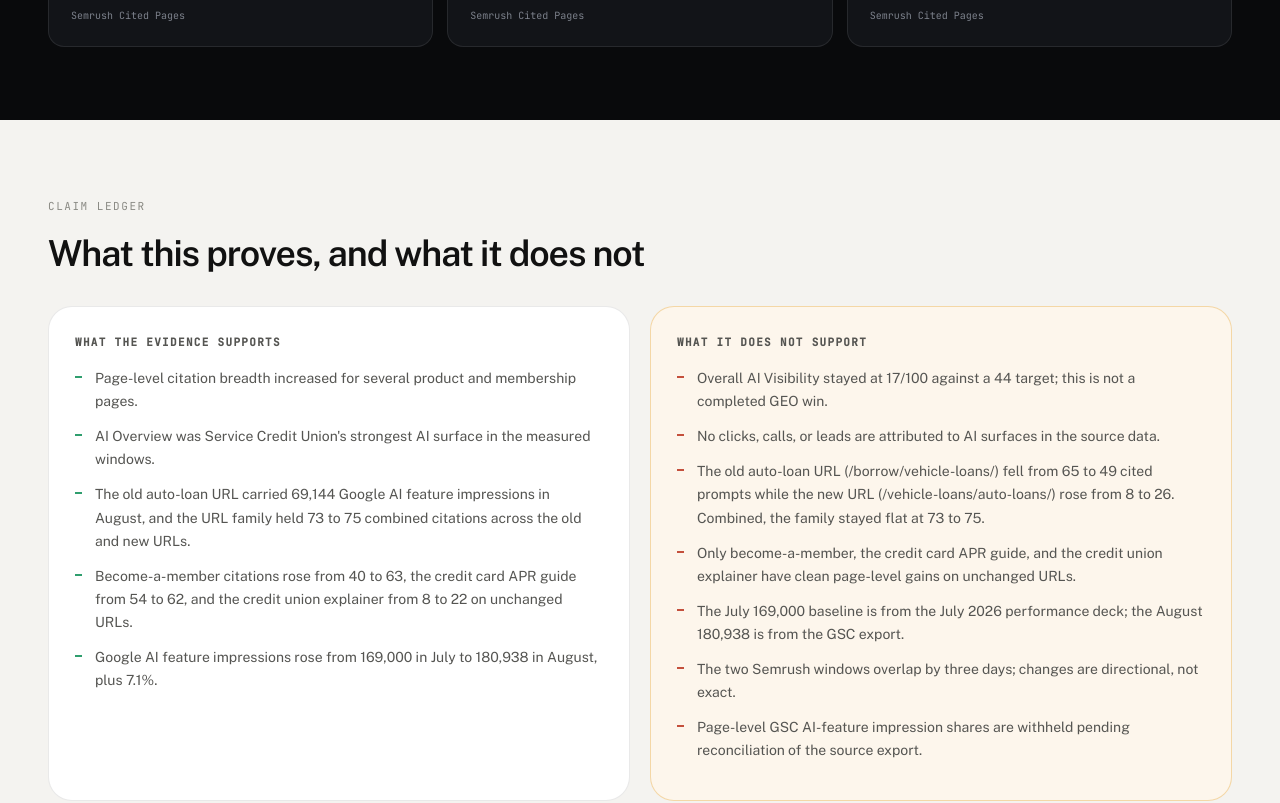
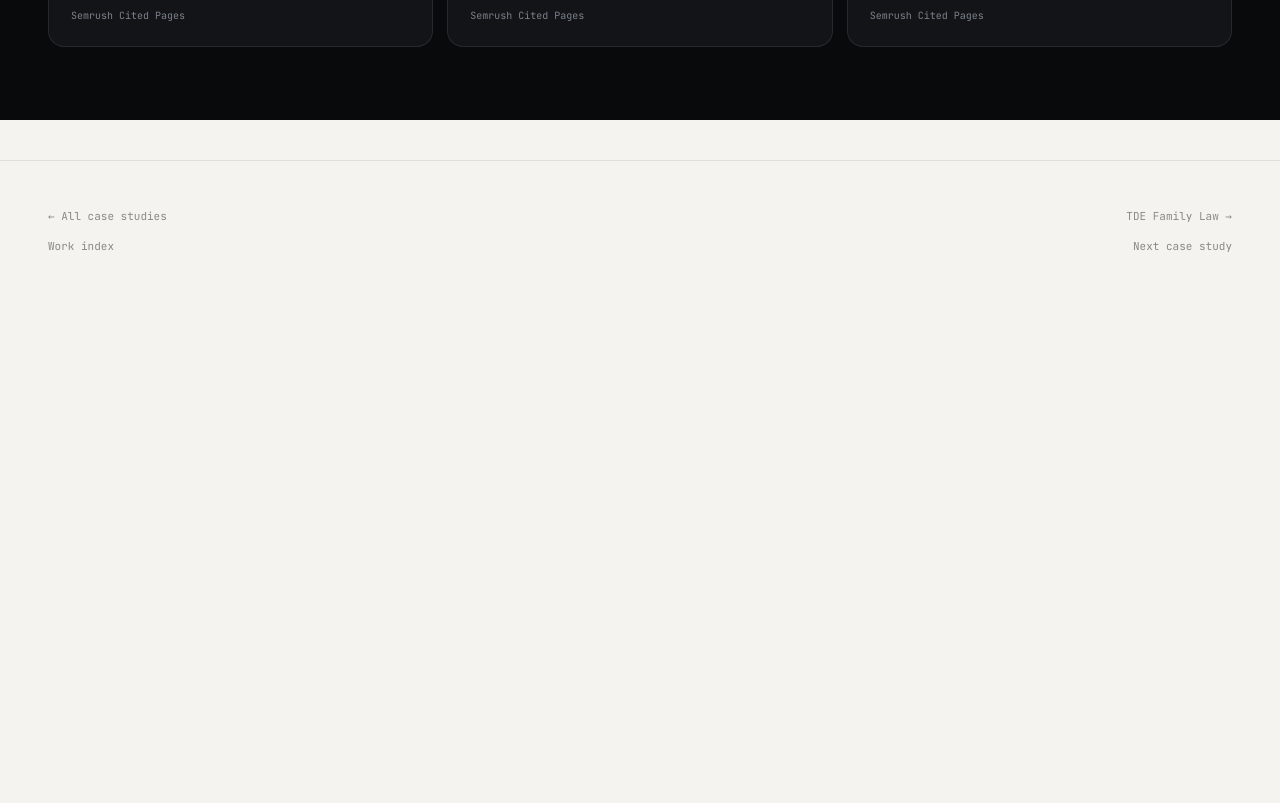
Before and after one commit to reyserved/reyserved.github.io, a Next.js app in the folder site/: page /work/service-credit-union in a window 1280 px wide. Shown: the part 2700-3503 px from the top of the page. After the commit the page ends 3036 px from the top, so only its background shows below. Built offline with nearby package versions, Linux system fonts and the light colour scheme.

Commit message:
Remove claim ledger from public case studies
The shared claim ledger reintroduced the old caveat section on every case study. Remove it from the live template and static SCU preview while keeping the corrected metrics.

```diff
--- a/site/src/components/CaseStudy.jsx
+++ b/site/src/components/CaseStudy.jsx
@@ -89,30 +89,6 @@ export default function CaseStudy({ data }) {
 
 
 
-      <section className="case-section">
-        <div className="container">
-          <span className="case-section__label">Claim ledger</span>
-          <h2>What this proves, and what it does not</h2>
-          <div className="claim-ledger">
-            <div className="claim-box">
-              <h3>What the evidence supports</h3>
-              <ul>
-                {data.proves.map((item) => (
-                  <li key={item}>{item}</li>
-                ))}
-              </ul>
-            </div>
-            <div className="claim-box claim-box--limits">
-              <h3>What it does not support</h3>
-              <ul>
-                {data.limits.map((item) => (
-                  <li key={item}>{item}</li>
-                ))}
-              </ul>
-            </div>
-          </div>
-        </div>
-      </section>
 
       <div className="container case-nav">
         <a className="case-nav__link" href="/work/">
--- a/site/src/styles/case-study.css
+++ b/site/src/styles/case-study.css
@@ -477,61 +477,6 @@
   font-size: 10px;
   line-height: 1.6;
   color: var(--dark-muted);
-}
-
-/* Claim ledger */
-.claim-ledger {
-  display: grid;
-  grid-template-columns: 1fr 1fr;
-  gap: 20px;
-  margin-top: 32px;
-}
-
-.claim-box {
-  padding: 26px;
-  border-radius: var(--radius-card);
-  border: 1px solid var(--line);
-  background: var(--surface);
-}
-
-.claim-box--limits {
-  background: #fdf6ec;
-  border-color: rgba(229, 169, 60, 0.4);
-}
-
-.claim-box h3 {
-  font-family: var(--font-mono);
-  font-size: 11px;
-  letter-spacing: 0.12em;
-  text-transform: uppercase;
-  color: var(--ink-soft);
-}
-
-.claim-box ul {
-  margin-top: 16px;
-}
-
-.claim-box li {
-  position: relative;
-  padding-left: 20px;
-  margin-bottom: 12px;
-  font-size: 14px;
-  line-height: 1.65;
-  color: var(--ink-soft);
-}
-
-.claim-box li::before {
-  content: "";
-  position: absolute;
-  left: 0;
-  top: 9px;
-  width: 7px;
-  height: 2px;
-  background: var(--positive);
-}
-
-.claim-box--limits li::before {
-  background: var(--caveat);
 }
 
 /* Case navigation */
```
Also changed, not shown: 39 other files (tests, documents, lock files or other folders).
